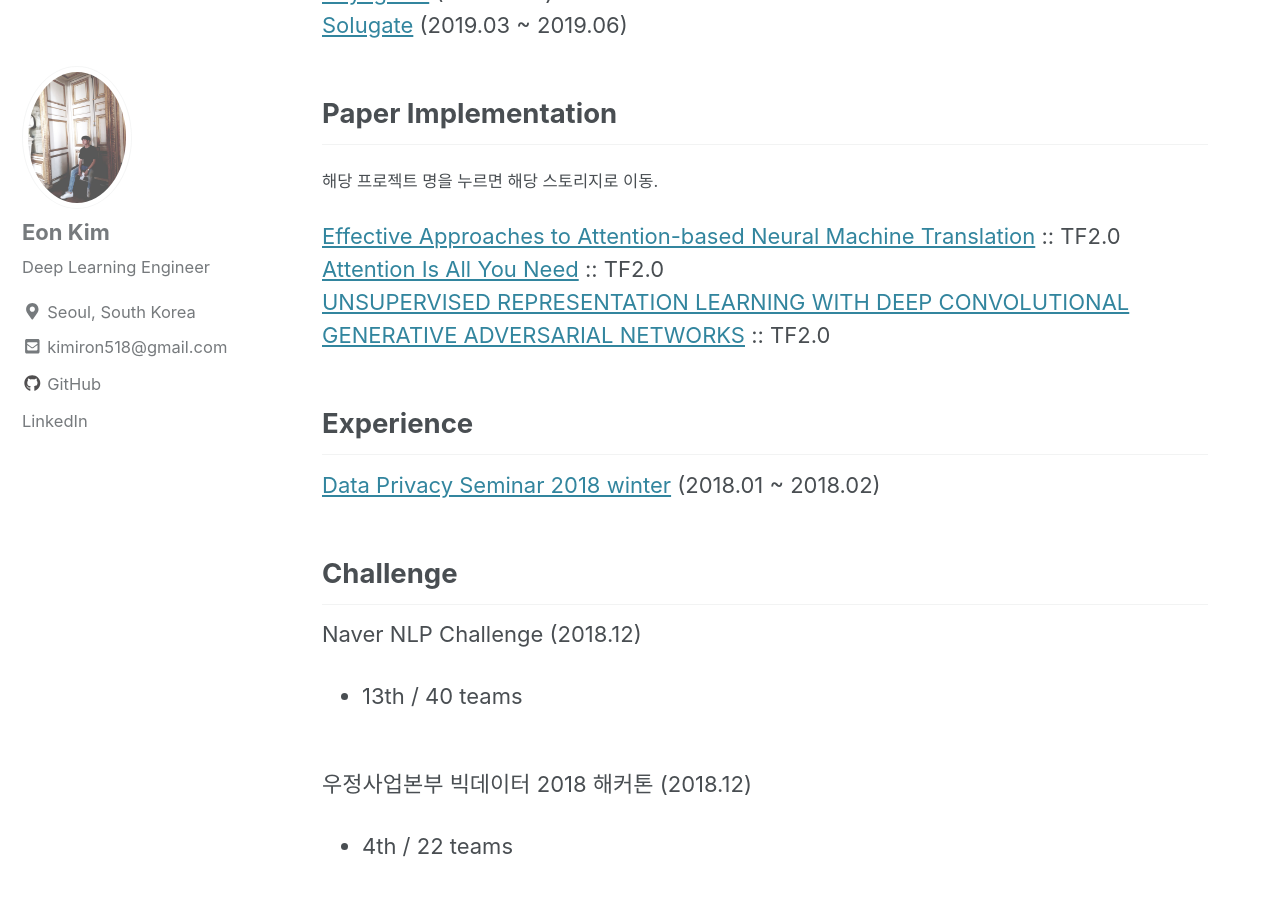
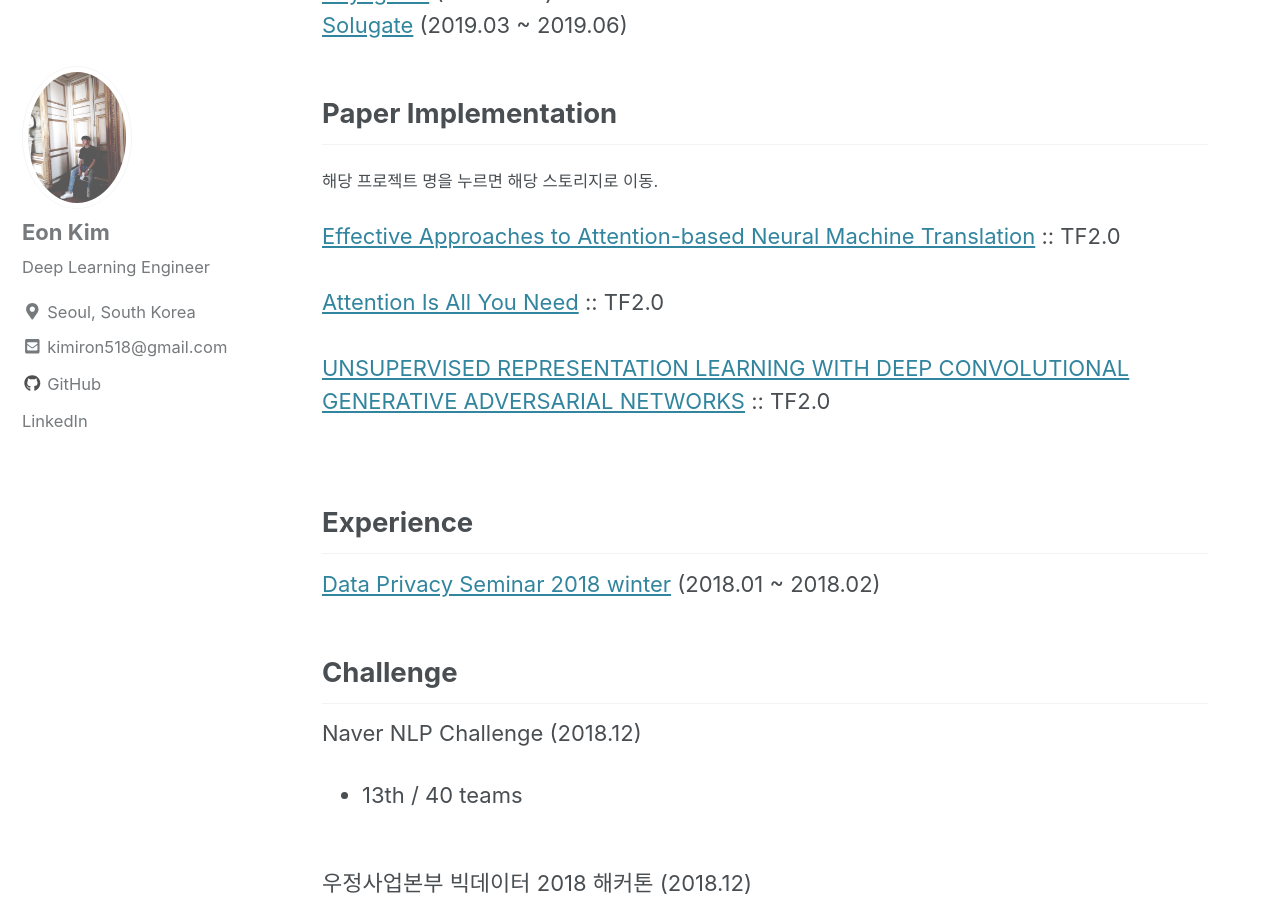
Before and after one commit to thisisiron/thisisiron.github.io, a Jekyll site: the page built from _pages/about.md, in a window 1280 px wide and 900 px high, scrolled down 785 px. Built offline with Jekyll 4.4.1, drawn with Linux system fonts in a browser that asks for light colours; cached includes are drawn as plain includes; nearby versions of some CDN libraries.

Commit message:
modify about.md

```diff
--- a/_pages/about.md
+++ b/_pages/about.md
@@ -8,7 +8,7 @@ toc: true
 <p align="center"><img src="/assets/images/iron_mark.jpg" width="200"></p>
 
 ## Education
-B.E. in Myongji University (2013 ~ 2019)<br>
+B.E. in Myongji University (2013 ~ 2019)
 - Bachelor of Engineering, Computer Engineering<br>
 
 
@@ -21,9 +21,12 @@ B.E. in Myongji University (2013 ~ 2019)<br>
 <sub>해당 프로젝트 명을 누르면 해당 스토리지로 이동.</sub>
 <br>
 
-[Effective Approaches to Attention-based Neural Machine Translation](https://github.com/thisisiron/nmt-attention-tf) :: TF2.0<br>
-[Attention Is All You Need](https://github.com/thisisiron/transformer-tf) :: TF2.0<br>
-[UNSUPERVISED REPRESENTATION LEARNING WITH DEEP CONVOLUTIONAL GENERATIVE ADVERSARIAL NETWORKS](https://github.com/thisisiron/dcgan-tf) :: TF2.0<br>
+[Effective Approaches to Attention-based Neural Machine Translation](https://github.com/thisisiron/nmt-attention-tf) :: TF2.0
+<br><br>
+[Attention Is All You Need](https://github.com/thisisiron/transformer-tf) :: TF2.0
+<br><br>
+[UNSUPERVISED REPRESENTATION LEARNING WITH DEEP CONVOLUTIONAL GENERATIVE ADVERSARIAL NETWORKS](https://github.com/thisisiron/dcgan-tf) :: TF2.0
+<br><br>
 
 
 ## Experience
```
